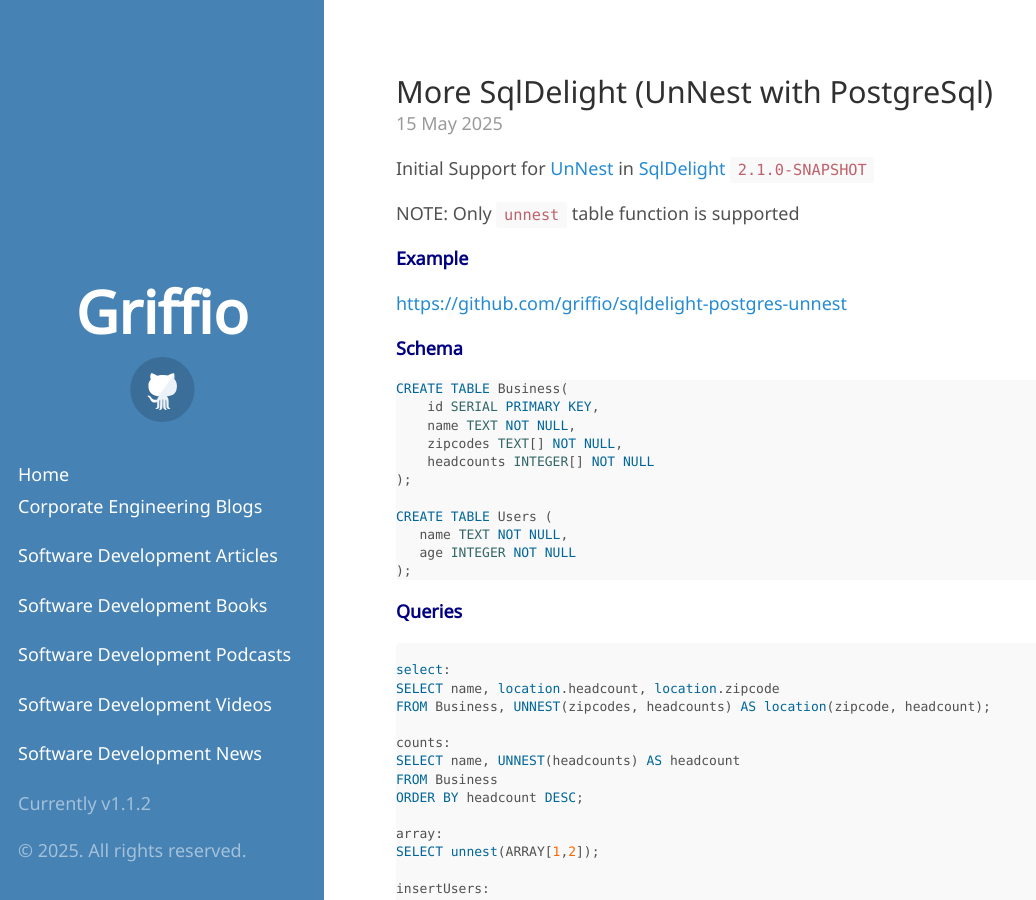
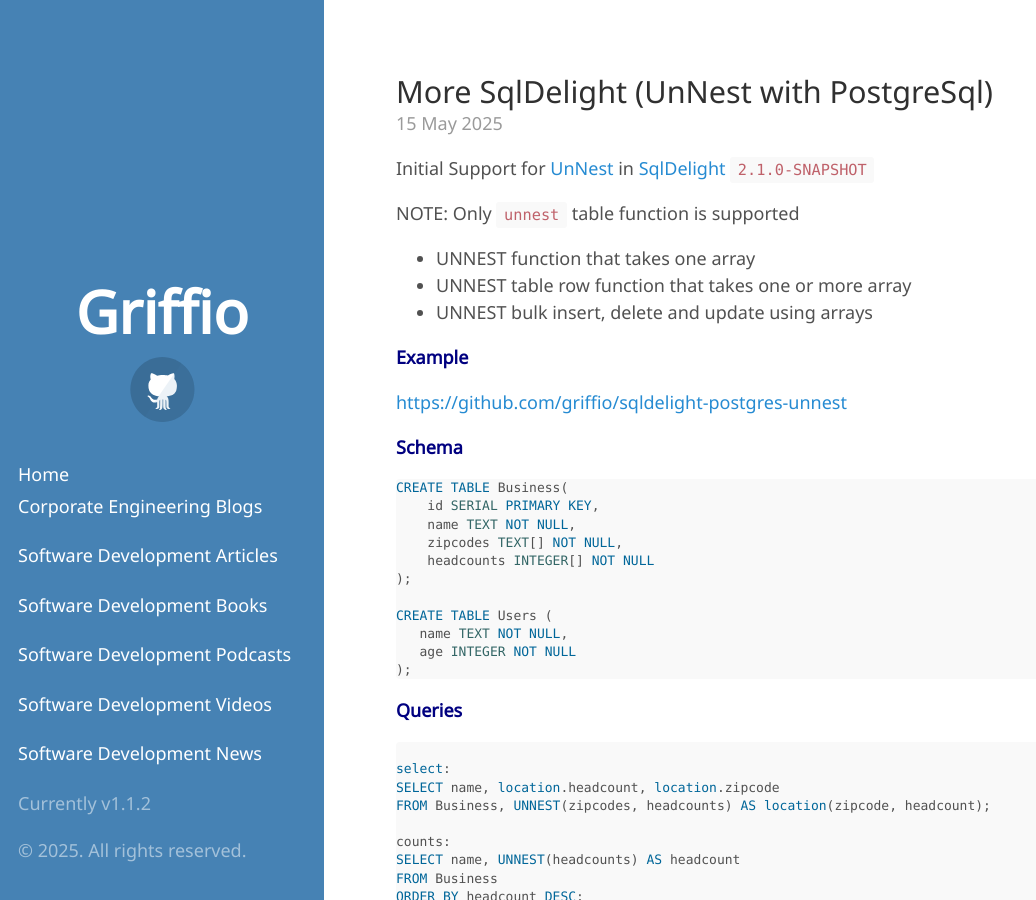
Before and after one commit to griffio/griffio.github.io, a Jekyll site: the page built from _posts/2025-05-15-More-SqlDelight-UnNest-With-PostgreSql.md, in a window 1280 px wide and 900 px high. Shown: the whole window, without its empty margins (0-1036 px from the left). Built offline with Jekyll 4.4.1, drawn with Linux system fonts in a browser that asks for light colours; some web fonts are replaced.

Commit message:
Update 2025-05-15-More-SqlDelight-UnNest-With-PostgreSql.md

```diff
--- a/_posts/2025-05-15-More-SqlDelight-UnNest-With-PostgreSql.md
+++ b/_posts/2025-05-15-More-SqlDelight-UnNest-With-PostgreSql.md
@@ -10,6 +10,10 @@
 Initial Support for  [UnNest](https://www.postgresql.org/docs/17/queries-table-expressions.html#QUERIES-TABLEFUNCTIONS) in [SqlDelight](https://github.com/sqldelight/sqldelight/pull/5673) `2.1.0-SNAPSHOT`
 
 NOTE: Only `unnest` table function is supported
+
+* UNNEST function that takes one array
+* UNNEST table row function that takes one or more array
+* UNNEST bulk insert, delete and update using arrays
 
 **Example**
 
```
